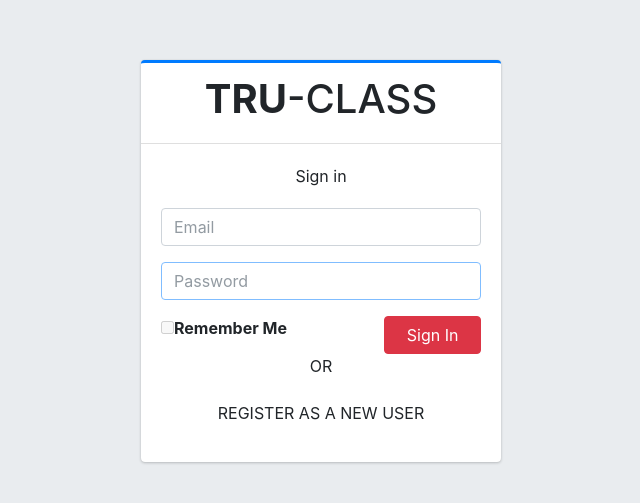
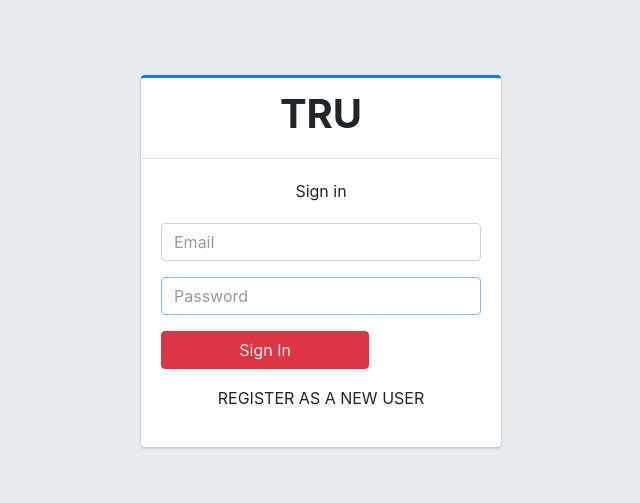
Before and after one commit to eddynice/tru-profi, a React (Create React App) app: page / in a window 1280 px wide. Shown: the part 139-642 px from the top of the page, without its empty margins (319-959 px from the left). Built offline with nearby package versions, Linux system fonts and the light colour scheme.

Commit message:
first commit

```diff
--- a/src/axios.js
+++ b/src/axios.js
@@ -1,7 +1,7 @@
 import axios from "axios";
 
 const instance = axios.create({
-    baseURL: "https://tru-profile.herokuapp.com",
+    baseURL:"https://tru-profile.herokuapp.com",
     // http://localhost:5000",
    // http://localhost:5000/user/signup
 })
--- a/src/components/login/Login.js
+++ b/src/components/login/Login.js
@@ -107,20 +107,15 @@ componentDidMount(){
                     ):null}
         </div>
         <div className="row">
-          <div className="col-8">
-            <div className="icheck-primary">
-              <input type="checkbox" id="remember" disabled />
-              <label htmlFor="remember">
-                Remember Me
-              </label>
-            </div>
+
+          <div className="col-8 "  >
+            <button style={{alignItems:"center"}} type="submit" className="btn btn-danger btn-block " >Sign In</button>
           </div>
           {/* /.col */}
-          <div className="col-4">
-            <button type="submit" className="btn btn-danger btn-block">Sign In</button>
-          </div>
-          {/* /.col */}
+
+
         </div>
+
       </form>);
 }
 
@@ -132,7 +127,7 @@ render(){
 {/* /.login-logo */}
 <div className="card card-outline card-primary">
 <div className="card-header text-center">
-<h1><b>TRU</b>-CLASS</h1>
+<h1><b>TRU</b></h1>
 </div>
 <div className="card-body">
 <p className="login-box-msg">Sign in </p>
@@ -166,8 +161,8 @@ validationSchema={signupSchema}
         <a href="forgot-password.html">I forgot my password</a>
       </p> */}
 
-      <p className="text-center"> OR </p>
-      <div className="social-auth-links text-center">
+
+      <div className="social-auth-links text-left">
       <Link className="text-center btn btn-block" to="/register">REGISTER AS A NEW USER</Link>
       </div>
 {/**
--- a/src/components/register/Register.js
+++ b/src/components/register/Register.js
@@ -71,28 +71,46 @@ const signupSchema = Yup.object().shape({
 //const  history = useHistory();
 
 export default class Register extends Component {
-    constructor(props) { super(props);
-        this.state = { alert: null };
+  constructor(props) {
+    super(props)
+
+    this.state = {
+      alert: null
+
     }
+  }
+
+
+
   submitForm = (values,history)=>{
     axios.post("/user/signup/", values)
-          .then(res => {
-            console.log(res.data.result);
-            if (res.data.result === "success") {
-              swal("Success!", res.data.message, "warning")
-              .then(values => {
-                history.push("/login");
+    .then(res =>{
+
+        if(res.data.result === "success"){
+          localStorage.setItem("TOKEN_KEY",res.data.token);
+          swal("success", res.data.message, "success")
+          .then(values =>{
+             setTimeout(() => {
+                  history.push("/timeline")
+             }, 1000);
+
           });
-            } else if (res.data.result === "error") {
-              swal("Error!", res.data.message, "error");
+      }else if(res.data.result === "error"){
+          swal("error", res.data.message, "error")
       }
-          })
-          .catch(error => {
-            console.log(error);
-            swal("Error!", "Unexpected error", "error")
+
     })
 
+    .catch(error=>{
+        console.log(error)
+
+        swal("Error", "unexpected error", "error")
+    })
 }
+
+
+
+
 
 
         showForm=({
@@ -109,7 +127,7 @@ export default class Register extends Component {
                     className={errors.username && touched.username ? "form-control is-invalid" : "form-control"}
                     />
                     {errors.username && touched.username ? (
-                        <small id="passwordHelp" class="text-danger">
+                        <small id="passwordHelp" className="text-danger">
                             {errors.username}
                         </small>
                     ):null}
@@ -122,7 +140,7 @@ export default class Register extends Component {
                     className={errors.email && touched.email ? "form-control is-invalid" : "form-control"}
                     />
                     {errors.email && touched.email ? (
-                        <small id="passwordHelp" class="text-danger">
+                        <small id="passwordHelp" className="text-danger">
                             {errors.email}
                         </small>
                     ):null}
@@ -137,7 +155,7 @@ export default class Register extends Component {
                     className={errors.password && touched.password ? "form-control is-invalid" : "form-control"}
                     />
                     {errors.password && touched.password ? (
-                        <small id="passwordHelp" class="text-danger">
+                        <small id="passwordHelp" className="text-danger">
                             {errors.password}
                         </small>
                     ):null}
@@ -152,7 +170,7 @@ export default class Register extends Component {
                     className={errors.confirm_password && touched.confirm_password ? "form-control is-invalid" : "form-control"}
                     />
                     {errors.confirm_password && touched.confirm_password ? (
-                        <small id="passwordHelp" class="text-danger">
+                        <small id="passwordHelp" className="text-danger">
                             {errors.confirm_password}
                         </small>
                     ):null}
@@ -168,7 +186,7 @@ export default class Register extends Component {
                     className={errors.PhoneNumber && touched.PhoneNumber ? "form-control is-invalid" : "form-control"}
                     />
                     {errors.phoneNumber && touched.phoneNumber ? (
-                        <small id="passwordHelp" class="text-danger">
+                        <small id="passwordHelp" className="text-danger">
                             {errors.phoneNumber}
                         </small>
                     ):null}
@@ -179,7 +197,7 @@ export default class Register extends Component {
             <div className="icheck-primary">
               <input name="terms" id="agreeTerms" disabled type="checkbox" defaultValue="agree" />
               <label htmlFor="agreeTerms">
-                I agree to the <Link >terms</Link>
+                I agree to the <Link to="/#" >terms</Link>
               </label>
             </div>
           </div>
@@ -197,7 +215,7 @@ export default class Register extends Component {
             <div className="register-box">
   <div className="card card-outline card-primary">
     <div className="card-header text-center">
-     <h1><b>TRU</b>CLASS</h1>
+     <h1><b>TRU</b></h1>
     </div>
     <div className="card-body">
       <p className="login-box-msg">Register as new User</p>
@@ -210,7 +228,7 @@ export default class Register extends Component {
                            phoneNumber:""
                         }}
                         onSubmit={(values,{setSubmitting})=>{
-                            console.log(values);
+
                             this.submitForm(values,
 
                                 this.props.history);
@@ -233,7 +251,7 @@ export default class Register extends Component {
       </div> */}
 <p className="text-center"> OR </p>
 <div className="social-auth-links text-center">
-      <Link className="text-center btn btn-block  " to="/">I  HAVE AN ACCOUNT ALREADY</Link>
+      <Link className="text-center btn btn-block" to="/">I  HAVE AN ACCOUNT ALREADY</Link>
       </div>
     </div>
     {/* /.form-box */}
--- a/src/page/about/About.js
+++ b/src/page/about/About.js
@@ -19,13 +19,13 @@ export default function About() {
           <p className="text-muted text-center">Software Engineer</p>
           <ul className="list-group list-group-unbordered mb-3">
             <li className="list-group-item">
-              <b>Followers</b> <Link className="float-right">1,322</Link>
+              <b>Followers</b> <Link to="/#" className="float-right">1,322</Link>
             </li>
             <li className="list-group-item">
-              <b>Following</b><Link className="float-right"></Link>
+              <b>Following</b><Link to="/#" className="float-right"></Link>
             </li>
             <li className="list-group-item">
-              <b>Friends</b><Link className="float-right"></Link>
+              <b>Friends</b><Link to="/#" className="float-right"></Link>
             </li>
           </ul>
           <Link className="btn btn-danger btn-block" to="https://twitter.com/iamEddynics"><b>Follow</b></Link>
@@ -44,7 +44,7 @@ export default function About() {
         <div className="card-body">
           <strong><i className="fas fa-book mr-1" /> Education</strong>
           <p className="text-muted">
-            B.SC in Computer Science from the University of Ambrose Alli
+            B.Sc in Computer Science from the University of Ambrose Alli
           </p>
           <hr />
           <strong><i className="fas fa-map-marker-alt mr-1" /> Location</strong>
--- a/src/page/explore/Explore.js
+++ b/src/page/explore/Explore.js
@@ -16,7 +16,6 @@ export default function Explore() {
   axios.get(url)
   .then(responnse=>{
     setmedia(responnse.data)
-    console.log(responnse)
   })
 
  }, [url])
--- a/src/page/timeline/Timeline.js
+++ b/src/page/timeline/Timeline.js
@@ -24,7 +24,7 @@ export default function Timeline() {
   axios.get("/comment")
   .then((response)=>{
      setstate(response.data)
-     console.log(response)
+
   })
 
 
```
Also changed, not shown: package.json (+2 -7 lines). Lines whose indentation alone changed are shown as unchanged.
